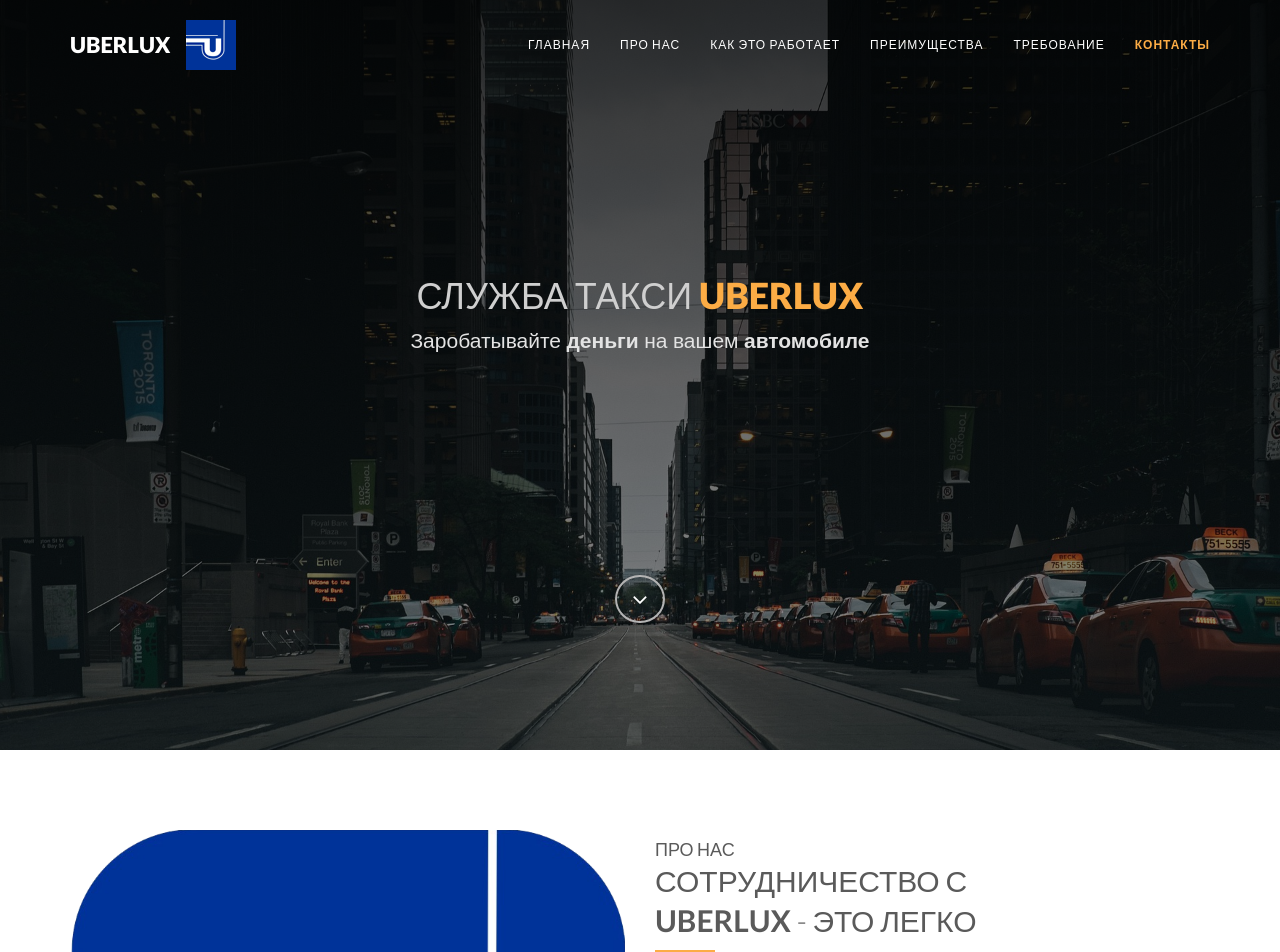
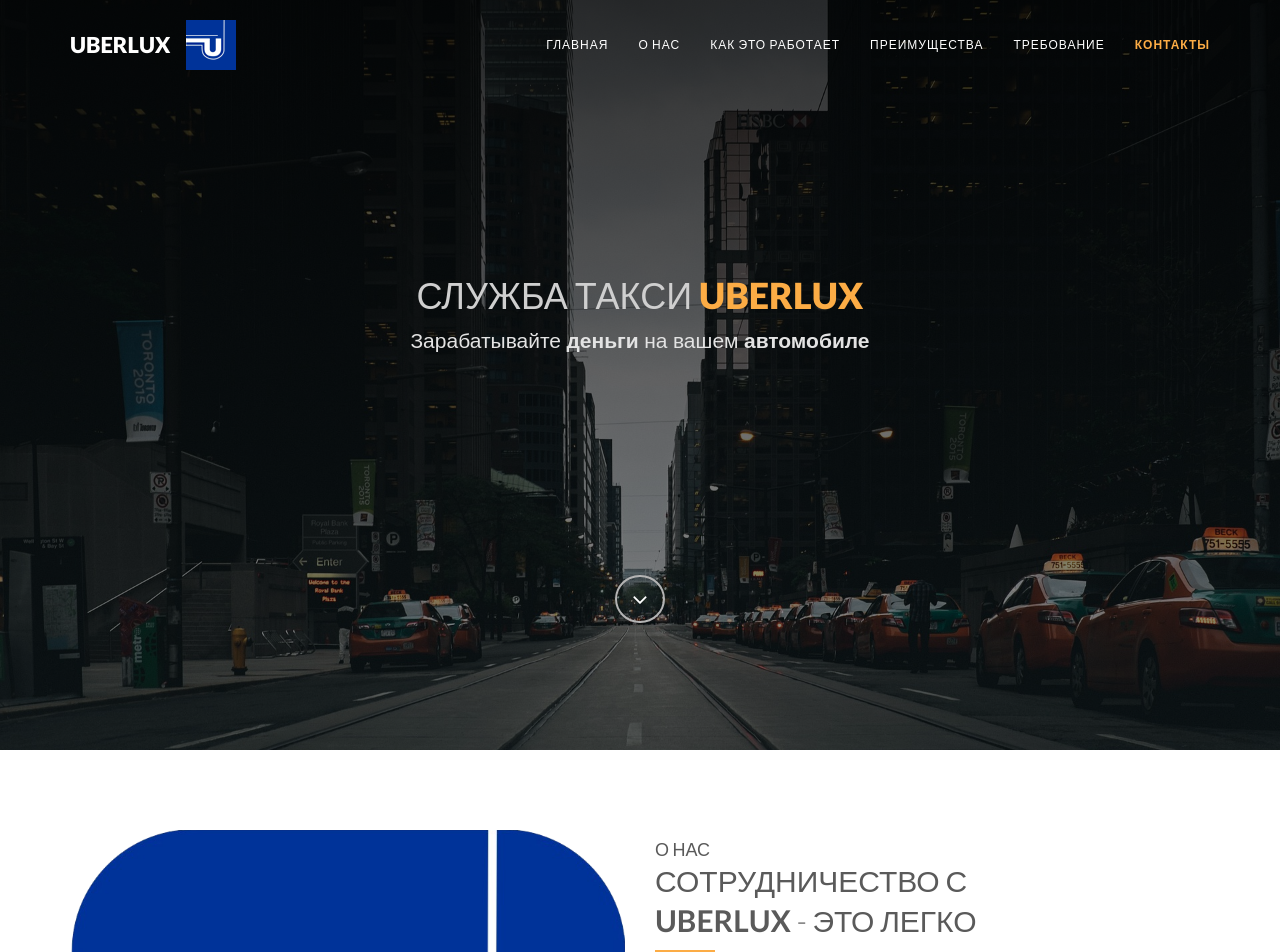
Before and after one commit to uberlux/uberlux.github.io, a plain HTML site: page index.html in a window 1280 px wide. Shown: the top 952 px of the page. Drawn offline with nearby package versions, Linux system fonts and the light colour scheme.

Commit message:
Add files via upload

```diff
--- a/index.html
+++ b/index.html
@@ -52,7 +52,7 @@
         <div class="collapse navbar-collapse" id="bs-example-navbar-collapse-1">
           <ul class="nav navbar-nav navbar-right">
             <li><a href="#tf-home" class="page-scroll">Главная</a></li>
-            <li><a href="#tf-about" class="page-scroll">Про нас</a></li>
+            <li><a href="#tf-about" class="page-scroll">О нас</a></li>
 
             <li><a href="#tf-testimonials" class="page-scroll">Как это работает</a></li>
 
@@ -70,7 +70,7 @@
         <div class="overlay">
             <div class="content">
                 <h1>Служба такси <strong><span class="color">Uberlux</span></strong></h1>
-                <p class="lead">Заробатывайте <strong>
+                <p class="lead">Зарабатывайте <strong>
                 деньги </strong>на вашем <strong>автомобиле</strong></p>
                 <a href="#tf-about" class="fa fa-angle-down page-scroll"></a>
             </div>
@@ -87,7 +87,7 @@
                 <div class="col-md-6">
                     <div class="about-text">
                         <div class="section-title">
-                            <h4>Про нас</h4>
+                            <h4>О нас</h4>
                             <h2>
                                 Сотрудничество с <br><br> <b>Uberlux</b>   - это легко
                                 </h2>
```
